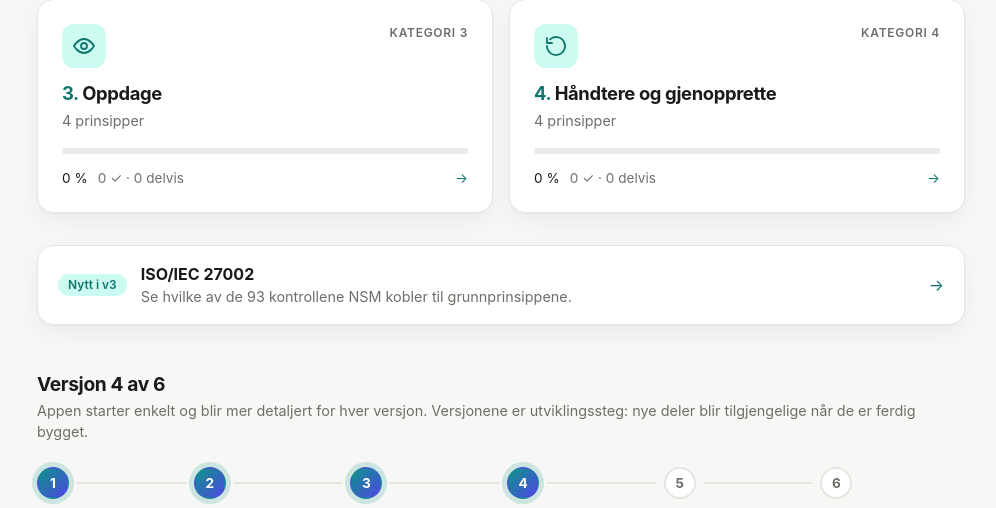
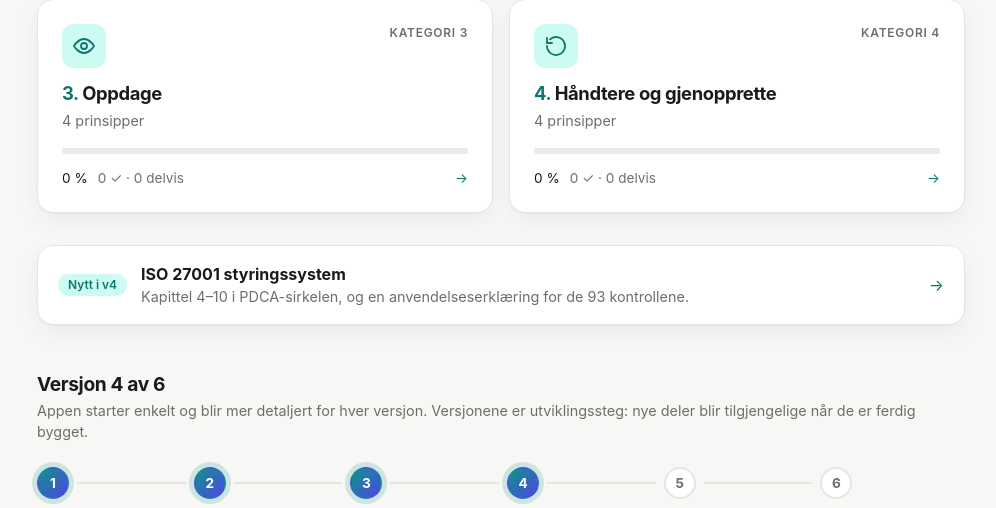
Before and after one commit to ulaskorhan/grc-grunnmur, a Flask app: page / in a window 1280 px wide. Shown: the part 589-1097 px from the top of the page, without its empty margins (139-1135 px from the left). Run offline with Flask 3, Linux system fonts and the light colour scheme; data that the repository does not hold is empty.

Commit message:
Mark v4 as done: homepage banner, about page and README
Co-Authored-By: Claude Opus 5.5 <noreply@anthropic.com>

```diff
--- a/templates/about.html
+++ b/templates/about.html
@@ -51,6 +51,9 @@
       <li><strong>Bro til ISO 27001, ISO 27002 og GDPR</strong>
           <span>NSMs egen kobling til de 93 kontrollene i ISO/IEC 27002 vises under hvert prinsipp,
                 sammen med felt for ISO-referanse og et personvernmerke.</span></li>
+      <li><strong>Styringssystem etter ISO 27001</strong>
+          <span>Kapittel 4–10 med status og bevis, gruppert i PDCA-sirkelen, og en
+                anvendelseserklæring (SoA) der hver kontroll får «gjelder» eller «gjelder ikke» med begrunnelse.</span></li>
       <li><strong>Konkrete eksempler</strong>
           <span>Et praktisk eksempel under hvert prinsipp, skrevet for et lite miljø
                 eller en hjemmelab.</span></li>
--- a/templates/home.html
+++ b/templates/home.html
@@ -46,11 +46,11 @@
   {% endfor %}
 </section>
 
-<!-- Link to the newest part of the app (version 3) -->
-<a class="feature-banner" href="{{ url_for('iso_page') }}">
-  <span class="badge">Nytt i v3</span>
-  <span><strong>ISO/IEC 27002</strong>
-        <span class="muted">Se hvilke av de 93 kontrollene NSM kobler til grunnprinsippene.</span></span>
+<!-- Link to the newest part of the app (version 4) -->
+<a class="feature-banner" href="{{ url_for('isms_page') }}">
+  <span class="badge">Nytt i v4</span>
+  <span><strong>ISO 27001 styringssystem</strong>
+        <span class="muted">Kapittel 4–10 i PDCA-sirkelen, og en anvendelseserklæring for de 93 kontrollene.</span></span>
   <span class="arrow" aria-hidden="true">→</span>
 </a>
 
```
Also changed, not shown: README.md.
